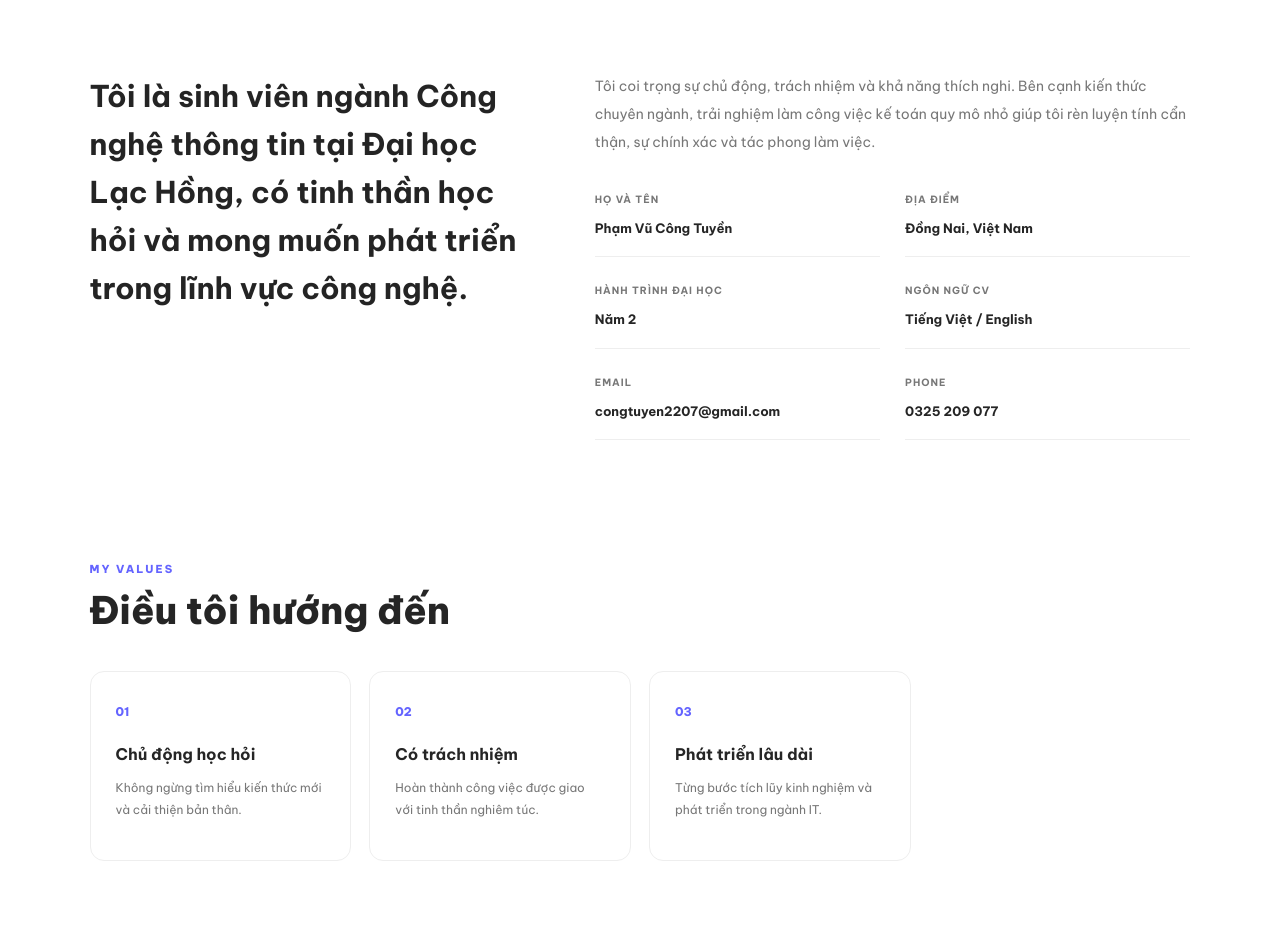
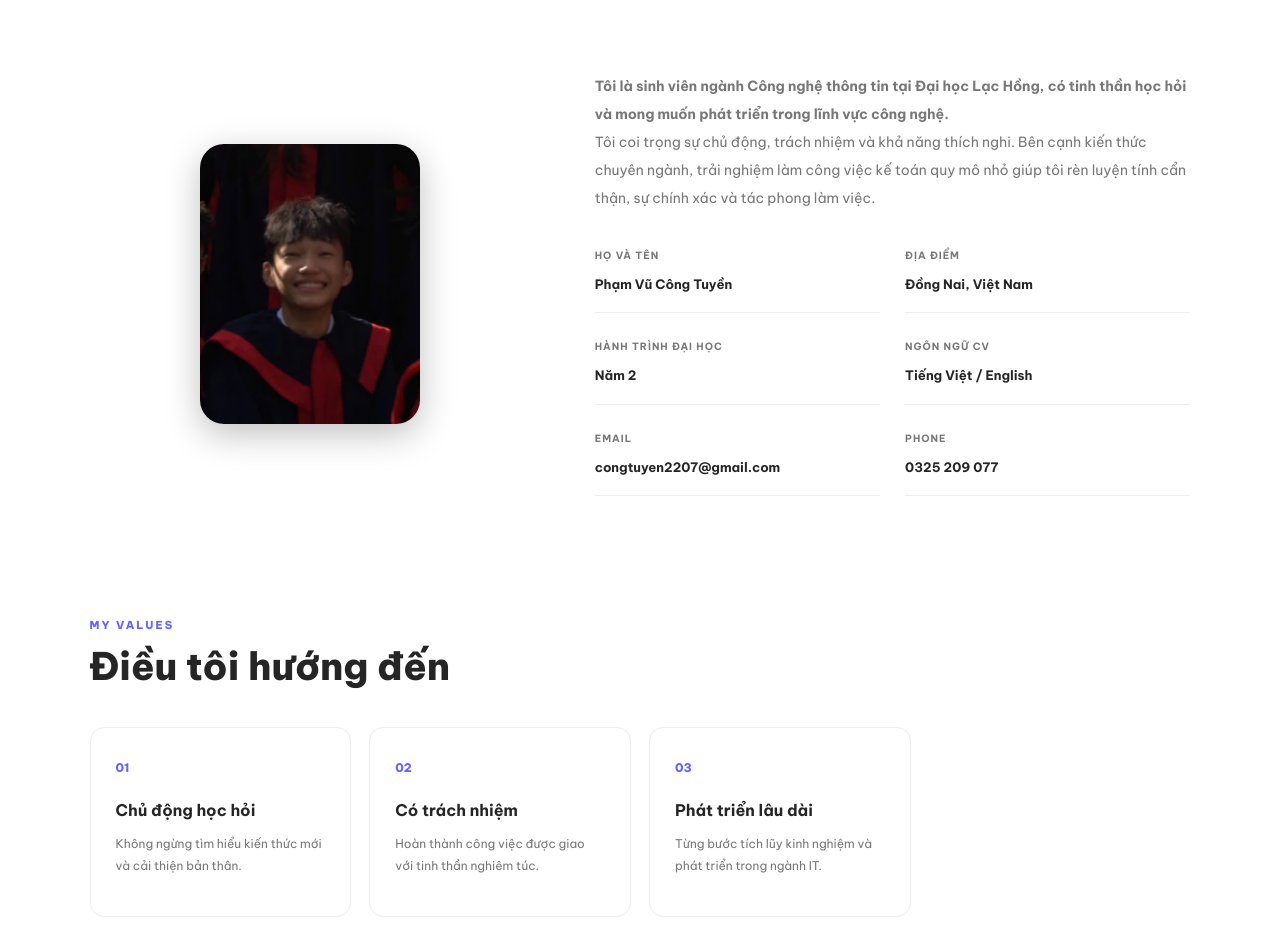
Before and after one commit to pvct2007/phamvucongtuyen-cv, a plain HTML site: page about.html in a window 1280 px wide. Shown: the part 333-1262 px from the top of the page. Drawn offline with Linux system fonts and the light colour scheme.

Commit message:
Cập nhật giao diện CV và trang giới thiệu

```diff
--- a/about.html
+++ b/about.html
@@ -32,6 +32,9 @@
     </nav>
 
     <div class="top-actions">
+      <button class="theme-toggle" type="button" aria-label="Chuyển chế độ sáng tối" title="Chuyển chế độ sáng tối">
+        <span class="theme-icon">🌙</span>
+      </button>
       <button class="lang-btn" id="languageToggle" type="button">EN</button>
       <button class="menu-btn" id="menuToggle" type="button" aria-label="Mở menu">☰</button>
     </div>
@@ -49,16 +52,20 @@
 
     <section class="about section-wrap">
       <div class="about-grid">
-        <div>
+
+        <div class="about-intro">
+          <img class="about-avatar" src="images/congtuyen.png" alt="Ảnh cá nhân">
+        </div>
+
+        <div class="about-detail">
+
           <p class="about-lead"
             data-vi="Tôi là sinh viên ngành Công nghệ thông tin tại Đại học Lạc Hồng, có tinh thần học hỏi và mong muốn phát triển trong lĩnh vực công nghệ."
             data-en="I am an Information Technology student at Lac Hong University, eager to learn and develop a career in technology.">
             Tôi là sinh viên ngành Công nghệ thông tin tại Đại học Lạc Hồng, có tinh thần học hỏi và mong muốn phát
             triển trong lĩnh vực công nghệ.
           </p>
-        </div>
 
-        <div class="about-detail">
           <p data-vi="Tôi coi trọng sự chủ động, trách nhiệm và khả năng thích nghi. Bên cạnh kiến thức chuyên ngành, trải nghiệm làm công việc kế toán quy mô nhỏ giúp tôi rèn luyện tính cẩn thận, sự chính xác và tác phong làm việc."
             data-en="I value initiative, responsibility, and adaptability. My experience with small-scale accounting has helped me develop attention to detail, accuracy, and a practical work ethic.">
             Tôi coi trọng sự chủ động, trách nhiệm và khả năng thích nghi. Bên cạnh kiến thức chuyên ngành, trải nghiệm
@@ -111,24 +118,27 @@
           <span>01</span>
           <h3 data-vi="Chủ động học hỏi" data-en="Proactive learning">Chủ động học hỏi</h3>
           <p data-vi="Không ngừng tìm hiểu kiến thức mới và cải thiện bản thân."
-            data-en="Continuously learning new things and improving myself.">Không ngừng tìm hiểu kiến thức mới và cải
-            thiện bản thân.</p>
+            data-en="Continuously learning new things and improving myself.">
+            Không ngừng tìm hiểu kiến thức mới và cải thiện bản thân.
+          </p>
         </article>
 
         <article class="overview-card">
           <span>02</span>
           <h3 data-vi="Có trách nhiệm" data-en="Responsibility">Có trách nhiệm</h3>
           <p data-vi="Hoàn thành công việc được giao với tinh thần nghiêm túc."
-            data-en="Taking assigned tasks seriously and completing them responsibly.">Hoàn thành công việc được giao
-            với tinh thần nghiêm túc.</p>
+            data-en="Taking assigned tasks seriously and completing them responsibly.">
+            Hoàn thành công việc được giao với tinh thần nghiêm túc.
+          </p>
         </article>
 
         <article class="overview-card">
           <span>03</span>
           <h3 data-vi="Phát triển lâu dài" data-en="Long-term growth">Phát triển lâu dài</h3>
           <p data-vi="Từng bước tích lũy kinh nghiệm và phát triển trong ngành IT."
-            data-en="Gradually gaining experience and building a career in IT.">Từng bước tích lũy kinh nghiệm và phát
-            triển trong ngành IT.</p>
+            data-en="Gradually gaining experience and building a career in IT.">
+            Từng bước tích lũy kinh nghiệm và phát triển trong ngành IT.
+          </p>
         </article>
       </div>
     </section>
--- a/css/style.css
+++ b/css/style.css
@@ -1792,3 +1792,36 @@ html[data-theme="dark"] .nav-actions button {
     color: #F1F1F7;
     border-color: #444452;
 }
+
+.about-intro {
+    display: flex;
+    align-items: center;
+    justify-content: center;
+    height: 100%;
+}
+
+.about-avatar {
+    width: 220px;
+    height: 280px;
+    object-fit: cover;
+    object-position: center;
+    border-radius: 24px;
+    flex-shrink: 0;
+    box-shadow: 0 10px 35px rgba(0, 0, 0, 0.25);
+    transition: transform 0.3s ease;
+}
+
+.about-avatar:hover {
+    transform: translateY(-5px);
+}
+
+@media (max-width: 600px) {
+    .about-intro {
+        justify-content: center;
+    }
+
+    .about-avatar {
+        width: 180px;
+        height: 230px;
+    }
+}
```
Also changed, not shown: contact.html (+20 -14 lines), education.html (+3 -0 lines), experience.html (+32 -21 lines), skills.html (+3 -0 lines), images/congtuyen.png (added).
